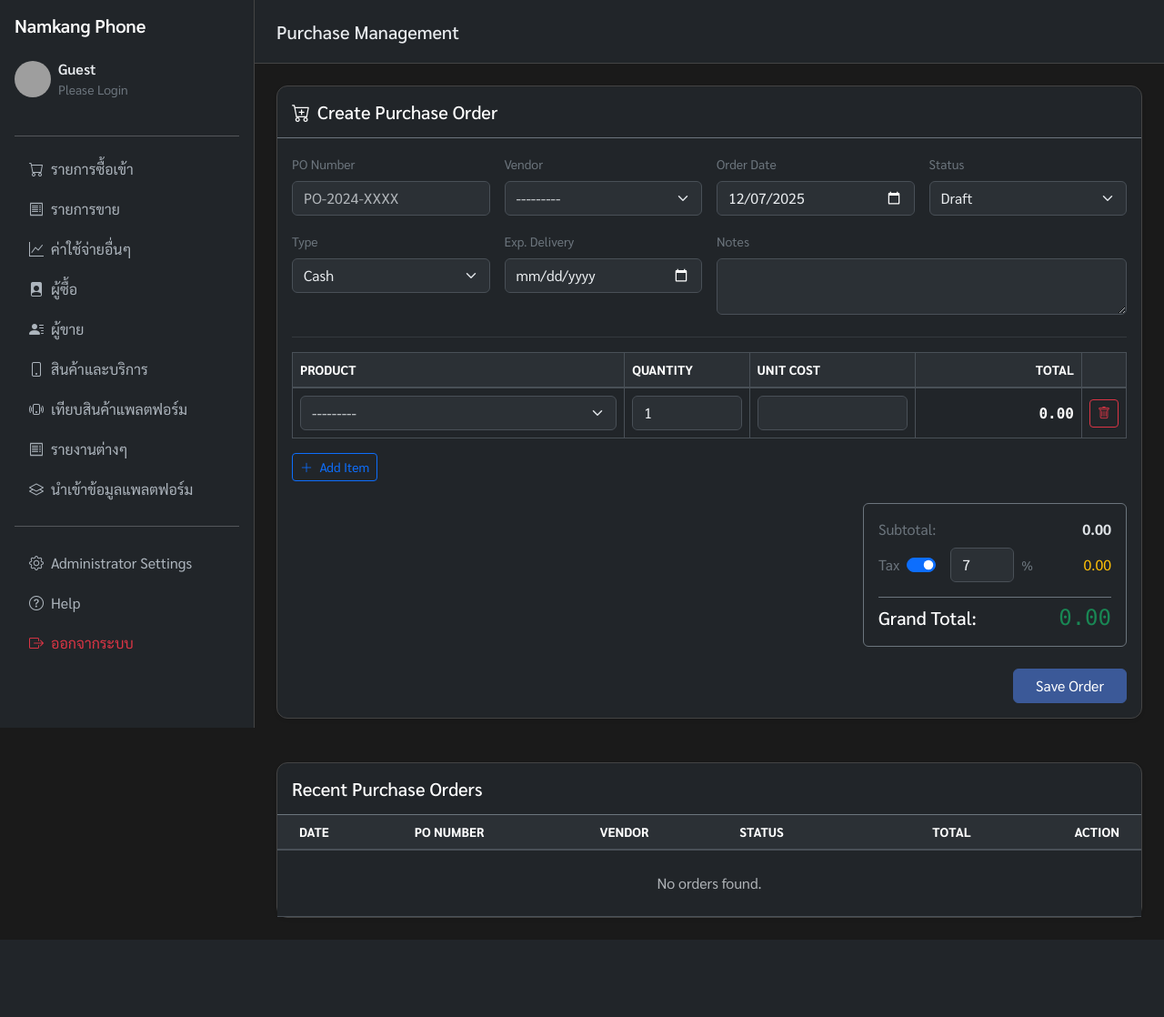
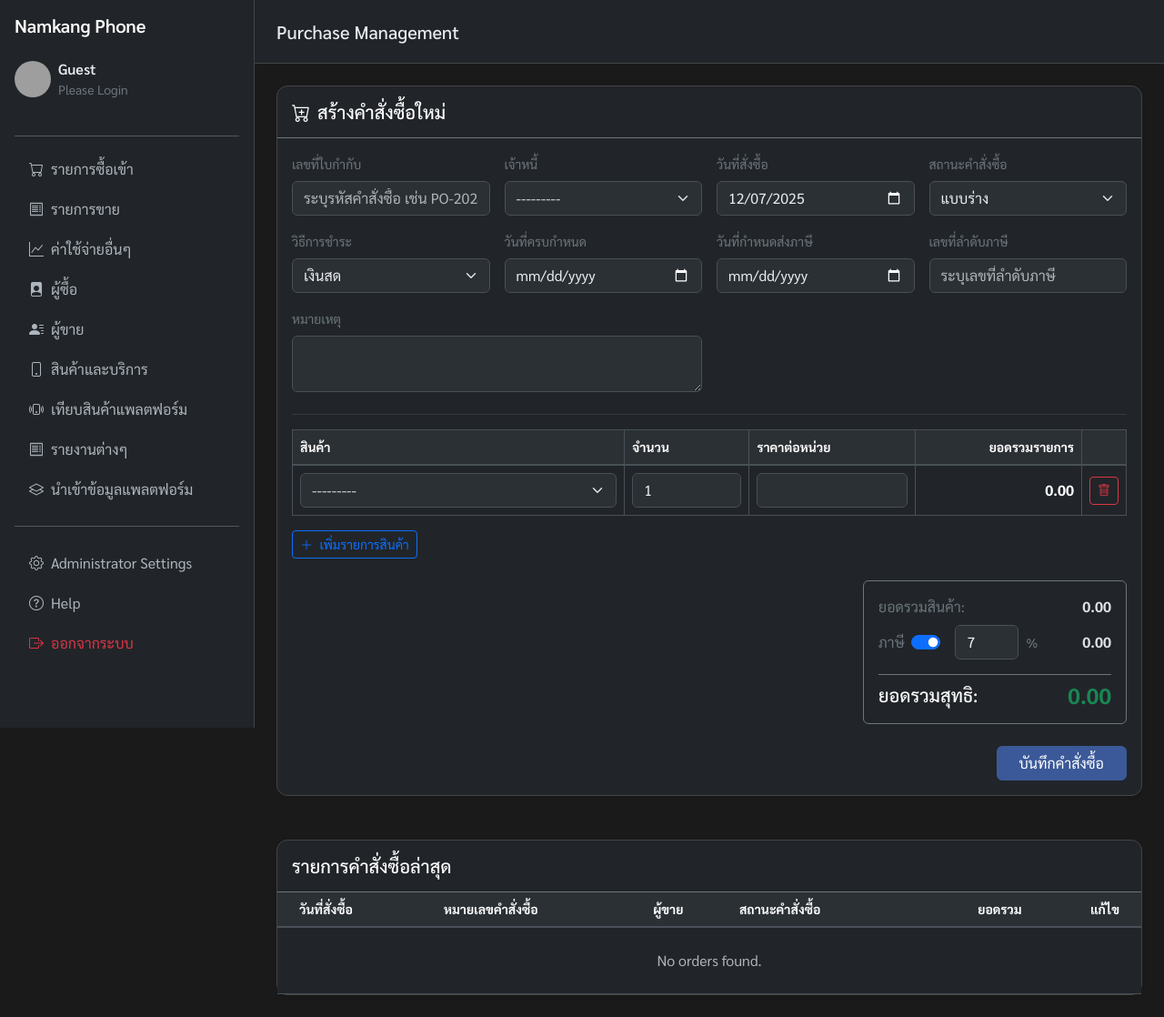
Before and after one commit to Git-Thanapol/nmk-django-react-rest, a Django app: page /purchases/ in a window 1280 px wide. Shown: the whole page at 91% size. Before the commit the page ends 1033 px from the top, so only its background shows below. Run offline with Django 5.2, Linux system fonts and the light colour scheme; data that the repository does not hold is empty; grey boxes are pictures that could not be loaded.

Commit message:
Change thai display purchase form

```diff
--- a/backend/api/forms.py
+++ b/backend/api/forms.py
@@ -2,6 +2,8 @@ from django import forms
 from django.forms import inlineformset_factory
 from .models import Customer, Vendor, Product, Transaction,PurchaseOrder, PurchaseItem, Product, Invoice, InvoiceItem
 from django.core.validators import FileExtensionValidator
+
+
 
 class CustomerForm(forms.ModelForm):
     class Meta:
@@ -122,9 +124,9 @@ class PurchaseOrderForm(forms.ModelForm):
     class Meta:
         model = PurchaseOrder
         fields = ['po_number', 'vendor', 'order_date', 'purchase_type',
-                  'expected_delivery_date', 'tax_include', 'tax_percent', 'notes', 'status']
+                  'expected_delivery_date', 'tax_include', 'tax_percent', 'notes', 'status','tax_sender_date','tax_sequence_number']
         widgets = {
-            'po_number': forms.TextInput(attrs={'class': 'form-control', 'placeholder': 'PO-2024-XXXX'}),
+            'po_number': forms.TextInput(attrs={'class': 'form-control', 'placeholder': 'ระบุรหัสคำสั่งซื้อ เช่น PO-2024-XXXX'}),
             'vendor': forms.Select(attrs={'class': 'form-select'}),
             'order_date': forms.DateInput(attrs={'class': 'form-control', 'type': 'date'}),
             'expected_delivery_date': forms.DateInput(attrs={'class': 'form-control', 'type': 'date'}),
@@ -133,6 +135,8 @@ class PurchaseOrderForm(forms.ModelForm):
             'tax_include': forms.CheckboxInput(attrs={'class': 'form-check-input', 'id': 'id_tax_include'}), # ID for JS
             'tax_percent': forms.NumberInput(attrs={'class': 'form-control', 'id': 'id_tax_percent', 'step': '0.01'}), # ID for JS
             'notes': forms.Textarea(attrs={'class': 'form-control', 'rows': 2}),
+            'tax_sender_date': forms.DateInput(attrs={'class': 'form-control', 'type': 'date'}),
+            'tax_sequence_number': forms.TextInput(attrs={'class': 'form-control', 'placeholder': 'ระบุเลขที่ลำดับภาษี'}),
         }
 
     def __init__(self, *args, **kwargs):
@@ -149,7 +153,7 @@ class PurchaseItemForm(forms.ModelForm):
         widgets = {
             'product': forms.Select(attrs={'class': 'form-select product-select'}),
             'quantity': forms.NumberInput(attrs={'class': 'form-control qty', 'min': '1'}),
-            'unit_cost': forms.NumberInput(attrs={'class': 'form-control price', 'step': '0.01'}),
+            'unit_cost': forms.NumberInput(attrs={'class': 'form-control price', 'step': '1'}),
         }
 
 # Logic: Link Parent (PurchaseOrder) to Child (PurchaseItem)
@@ -186,7 +190,7 @@ class InvoiceForm(forms.ModelForm):
         if not self.instance.pk:
             from django.utils import timezone
             self.fields['invoice_date'].initial = timezone.now().date()
-            self.fields['status'].initial = 'draft'  # Default to "แบบร่าง"
+            self.fields['status'].initial = 'DRAFT'  # Default to "แบบร่าง"
 
 class InvoiceItemCustomChoiceField(forms.ModelChoiceField):
     """Custom field to display detailed stock info in the dropdown"""
--- a/backend/api/templates/purchase_form.html
+++ b/backend/api/templates/purchase_form.html
@@ -4,6 +4,7 @@
 {% block title %}Purchase Orders{% endblock %}
 {% block page_title %}Purchase Management{% endblock %}
 
+{% load humanize %}
 {% block content %}
 <div class="container-fluid p-0">
 
@@ -11,9 +12,9 @@
     <div class="card-header bg-transparent border-secondary py-3">
       <h5 class="mb-0 text-white">
         {% if is_editing %}
-            <i class="bi bi-pencil-square me-2 text-warning"></i>Edit PO: <span class="text-warning">{{ editing_po.po_number }}</span>
+            <i class="bi bi-pencil-square me-2 text-warning"></i>แก้ไขคำสั่งซื้อ: <span class="text-warning">{{ editing_po.po_number }}</span>
         {% else %}
-            <i class="bi bi-cart-plus me-2"></i>Create Purchase Order
+            <i class="bi bi-cart-plus me-2"></i>สร้างคำสั่งซื้อใหม่
         {% endif %}
       </h5>
     </div>
@@ -24,31 +25,39 @@
 
         <div class="row g-3 mb-4">
             <div class="col-md-3">
-                <label class="form-label text-secondary small">PO Number</label>
+                <label class="form-label text-secondary small">เลขที่ใบกำกับ</label>
                 {{ form.po_number }}
             </div>
             <div class="col-md-3">
-                <label class="form-label text-secondary small">Vendor</label>
+                <label class="form-label text-secondary small">เจ้าหนี้</label>
                 {{ form.vendor }}
             </div>
             <div class="col-md-3">
-                <label class="form-label text-secondary small">Order Date</label>
+                <label class="form-label text-secondary small">วันที่สั่งซื้อ</label>
                 {{ form.order_date }}
             </div>
             <div class="col-md-3">
-                <label class="form-label text-secondary small">Status</label>
+                <label class="form-label text-secondary small">สถานะคำสั่งซื้อ</label>
                 {{ form.status }}
             </div>
             <div class="col-md-3">
-                <label class="form-label text-secondary small">Type</label>
+                <label class="form-label text-secondary small">วิธีการชำระ</label>
                 {{ form.purchase_type }}
             </div>
             <div class="col-md-3">
-                <label class="form-label text-secondary small">Exp. Delivery</label>
+                <label class="form-label text-secondary small">วันที่ครบกำหนด</label>
                 {{ form.expected_delivery_date }}
             </div>
+            <div class="col-md-3">
+                <label class="form-label text-secondary small">วันที่กำหนดส่งภาษี</label>
+                {{ form.tax_sender_date }}
+            </div>
+            <div class="col-md-3">
+                <label class="form-label text-secondary small">เลขที่ลำดับภาษี</label>
+                {{ form.tax_sequence_number }}
+            </div>
             <div class="col-md-6">
-                <label class="form-label text-secondary small">Notes</label>
+                <label class="form-label text-secondary small">หมายเหตุ</label>
                 {{ form.notes }}
             </div>
         </div>
@@ -59,10 +68,10 @@
             {{ formset.management_form }} <table class="table table-darkish table-bordered align-middle" id="itemsTable">
                 <thead>
                     <tr class="text-secondary small text-uppercase">
-                        <th style="width: 40%">Product</th>
-                        <th style="width: 15%">Quantity</th>
-                        <th style="width: 20%">Unit Cost</th>
-                        <th style="width: 20%" class="text-end">Total</th>
+                        <th style="width: 40%">สินค้า</th>
+                        <th style="width: 15%">จำนวน</th>
+                        <th style="width: 20%">ราคาต่อหน่วย</th>
+                        <th style="width: 20%" class="text-end">ยอดรวมรายการ</th>
                         <th style="width: 5%"></th>
                     </tr>
                 </thead>
@@ -77,7 +86,7 @@
                         <td>{{ item_form.quantity }}</td>
                         <td>{{ item_form.unit_cost }}</td>
                         <td class="text-end">
-                            <span class="row-total fw-bold font-monospace">0.00</span>
+                            <span class="row-total fw-bold">0.00</span>
                         </td>
                         <td class="text-center">
                             <div class="d-none">{{ item_form.DELETE }}</div>
@@ -91,7 +100,7 @@
             </table>
 
             <button type="button" class="btn btn-sm btn-outline-primary" id="add-row">
-                <i class="bi bi-plus-lg me-1"></i> Add Item
+                <i class="bi bi-plus-lg me-1"></i> เพิ่มรายการสินค้า
             </button>
         </div>
 
@@ -99,13 +108,13 @@
             <div class="col-md-5 col-lg-4">
                 <div class="card bg-dark border-secondary p-3">
                     <div class="d-flex justify-content-between mb-2">
-                        <span class="text-secondary">Subtotal:</span>
+                        <span class="text-secondary">ยอดรวมสินค้า:</span>
                         <span id="displaySubtotal" class="fw-bold">0.00</span>
                     </div>
 
                     <div class="d-flex align-items-center justify-content-between mb-2">
                         <div class="d-flex align-items-center gap-2">
-                            <span class="text-secondary">Tax</span>
+                            <span class="text-secondary">ภาษี</span>
                             <div class="form-check form-switch mb-0">
                                 {{ form.tax_include }}
                             </div>
@@ -114,14 +123,14 @@
                             </div>
                             <span class="text-secondary small">%</span>
                         </div>
-                        <span id="displayTax" class="text-warning">0.00</span>
+                        <span id="displayTax" class="fw-bold">0.00</span>
                     </div>
 
                     <div class="border-top border-secondary my-2"></div>
 
                     <div class="d-flex justify-content-between align-items-center">
-                        <span class="h5 mb-0 text-white">Grand Total:</span>
-                        <span id="displayGrandTotal" class="h4 mb-0 text-success font-monospace">0.00</span>
+                        <span class="h5 mb-0 text-white">ยอดรวมสุทธิ:</span>
+                        <span id="displayGrandTotal" class="h4 mb-0 text-success fw-bold">0.00</span>
                     </div>
                 </div>
             </div>
@@ -129,10 +138,10 @@
 
         <div class="d-flex justify-content-end gap-2 mt-4">
             {% if is_editing %}
-                <a href="{% url 'purchase_list' %}" class="btn btn-ghost px-4">Cancel</a>
-                <button type="submit" class="btn btn-warning px-4 fw-bold">Update Order</button>
+                <a href="{% url 'purchase_list' %}" class="btn btn-ghost px-4">ยกเลิกคำสั่งซื้อ</a>
+                <button type="submit" class="btn btn-warning px-4 fw-bold">อัพเดทคำสั่งซื้อ</button>
             {% else %}
-                <button type="submit" class="btn btn-brand px-4">Save Order</button>
+                <button type="submit" class="btn btn-brand px-4">บันทึกคำสั่งซื้อ</button>
             {% endif %}
         </div>
       </form>
@@ -141,18 +150,18 @@
 
   <div class="card rounded-xl shadow-sm mt-5">
     <div class="card-header bg-transparent border-secondary py-3">
-        <h5 class="mb-0 text-white">Recent Purchase Orders</h5>
+        <h5 class="mb-0 text-white">รายการคำสั่งซื้อล่าสุด</h5>
     </div>
     <div class="table-responsive">
         <table class="table table-darkish table-hover align-middle mb-0">
             <thead>
                 <tr class="text-secondary small text-uppercase">
-                    <th class="ps-4">Date</th>
-                    <th>PO Number</th>
-                    <th>Vendor</th>
-                    <th>Status</th>
-                    <th class="text-end">Total</th>
-                    <th class="text-end pe-4">Action</th>
+                    <th class="ps-4">วันที่สั่งซื้อ</th>
+                    <th>หมายเลขคำสั่งซื้อ</th>
+                    <th>ผู้ขาย</th>
+                    <th>สถานะคำสั่งซื้อ</th>
+                    <th class="text-end">ยอดรวม</th>
+                    <th class="text-end pe-4">แก้ไข</th>
                 </tr>
             </thead>
             <tbody>
@@ -166,7 +175,7 @@
                             {{ order.status }}
                         </span>
                     </td>
-                    <td class="text-end font-monospace">{{ order.total_amount|floatformat:2 }}</td>
+                    <td class="text-end ">{{ order.total_amount|floatformat:2|intcomma}}</td>
                     <td class="text-end pe-4">
                         <a href="{% url 'purchase_edit' order.id %}" class="btn btn-sm btn-ghost"><i class="bi bi-pencil"></i></a>
                     </td>
--- a/backend/backend/settings.py
+++ b/backend/backend/settings.py
@@ -59,6 +59,7 @@ INSTALLED_APPS = [
     "rest_framework", # Django REST framework
     "rest_framework_simplejwt", # JWT authentication
     "corsheaders", # CORS headers
+    "django.contrib.humanize", # Humanize numbers
 ]
 
 MIDDLEWARE = [
```
Also changed, not shown: Testing.md (added, +39 -0 lines), backend/api/models.py (+13 -9 lines), backend/api/templates/invoice_form.html (+5 -2 lines), backend/api/migrations/0010_purchaseorder_tax_sender_date_and_more.py (added).
